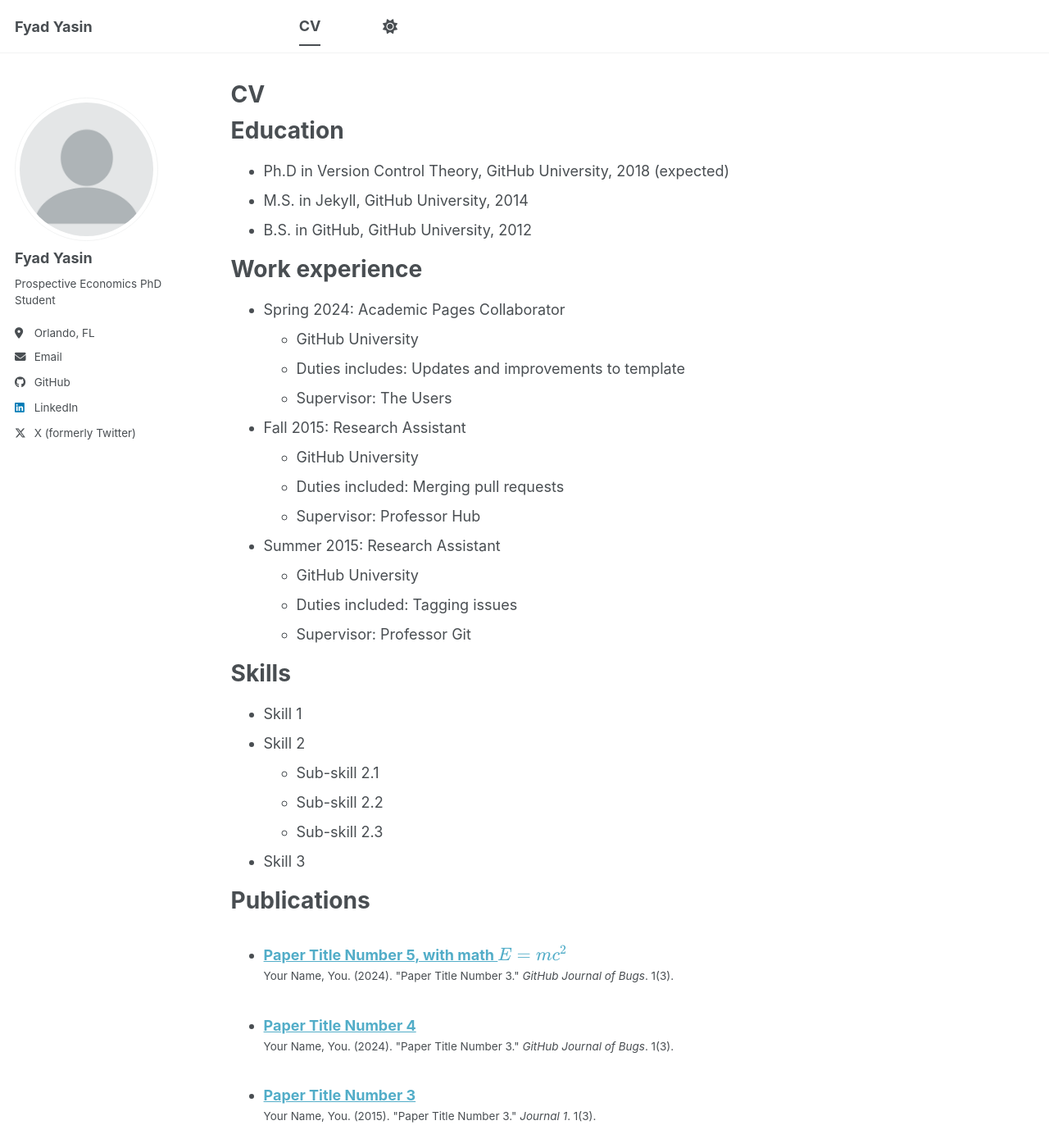
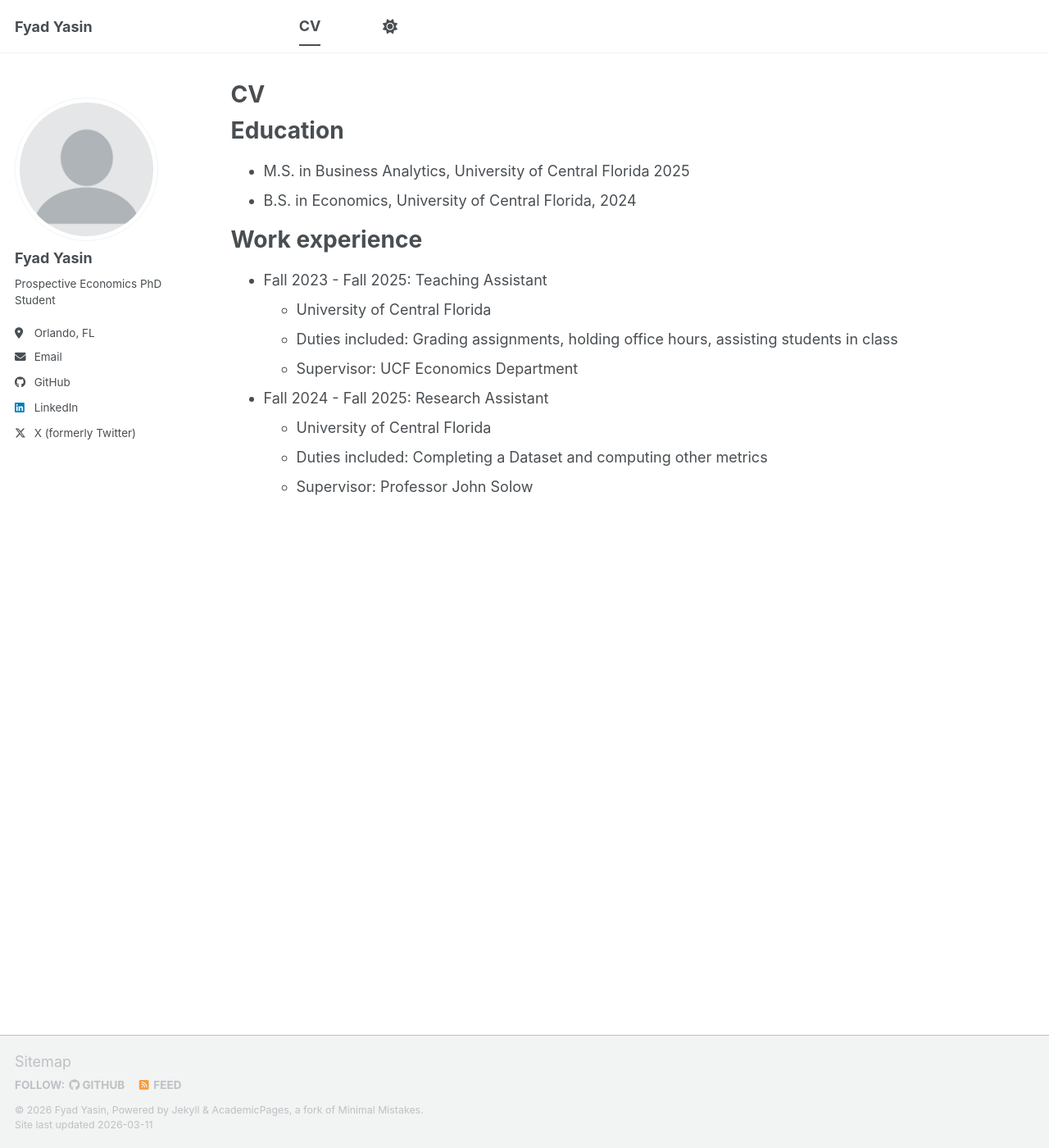
Before and after one commit to F-Yasin/f-yasin.github.io, a Jekyll site: the page built from _pages/cv.md, in a window 1280 px wide and 1400 px high. Shown: the whole window at 82% size. Built offline with Jekyll 4.4.1, drawn with Linux system fonts in a browser that asks for light colours; a script bundle is joined from its source files by our own code; library files that are not in the unit come from our copies; some of the changed text lies outside the part shown.

Commit message:
Revise CV with updated education and work experience
Updated education and work experience sections with new degrees and roles.

```diff
--- a/_pages/cv.md
+++ b/_pages/cv.md
@@ -11,54 +11,17 @@ redirect_from:
 
 Education
 ======
-* Ph.D in Version Control Theory, GitHub University, 2018 (expected)
-* M.S. in Jekyll, GitHub University, 2014
-* B.S. in GitHub, GitHub University, 2012
+* M.S. in Business Analytics, University of Central Florida 2025
+* B.S. in Economics, University of Central Florida, 2024
 
 Work experience
 ======
-* Spring 2024: Academic Pages Collaborator
-  * GitHub University
-  * Duties includes: Updates and improvements to template
-  * Supervisor: The Users
+* Fall 2023 - Fall 2025: Teaching Assistant
+  * University of Central Florida
+  * Duties included: Grading assignments, holding office hours, assisting students in class
+  * Supervisor: UCF Economics Department
 
-* Fall 2015: Research Assistant
-  * GitHub University
-  * Duties included: Merging pull requests
-  * Supervisor: Professor Hub
-
-* Summer 2015: Research Assistant
-  * GitHub University
-  * Duties included: Tagging issues
-  * Supervisor: Professor Git
-
-Skills
-======
-* Skill 1
-* Skill 2
-  * Sub-skill 2.1
-  * Sub-skill 2.2
-  * Sub-skill 2.3
-* Skill 3
-
-Publications
-======
-  <ul>{% for post in site.publications reversed %}
-    {% include archive-single-cv.html %}
-  {% endfor %}</ul>
-
-Talks
-======
-  <ul>{% for post in site.talks reversed %}
-    {% include archive-single-talk-cv.html  %}
-  {% endfor %}</ul>
-
-Teaching
-======
-  <ul>{% for post in site.teaching reversed %}
-    {% include archive-single-cv.html %}
-  {% endfor %}</ul>
-
-Service and leadership
-======
-* Currently signed in to 43 different slack teams
+* Fall 2024 - Fall 2025: Research Assistant
+  * University of Central Florida
+  * Duties included: Completing a Dataset and computing other metrics
+  * Supervisor: Professor John Solow
```
